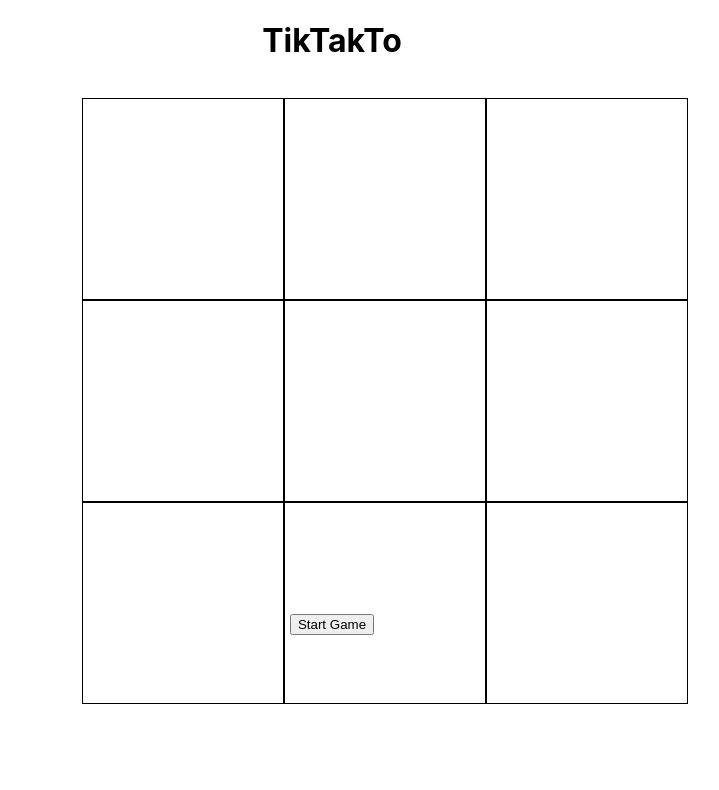
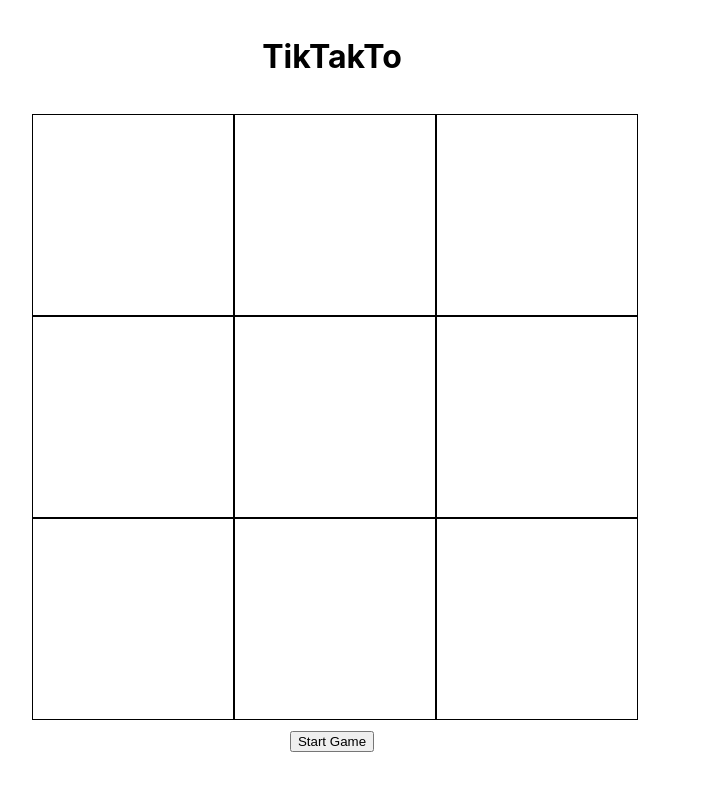
Before and after one commit to Wow-Its-Ian/Inkarnate-TikTakTo, a React (Create React App) app in the folder tiktakto/: page / in a window 1280 px wide. Shown: the top 790 px of the page, without its empty margins (308-1027 px from the left). Built offline with nearby package versions, Linux system fonts and the light colour scheme.

Commit message:
fixed column check bug

```diff
--- a/tiktakto/src/App.js
+++ b/tiktakto/src/App.js
@@ -51,7 +51,7 @@ function App() {
   };
 
   const checkColumnWin = () => {
-    for (let i = 0; i < 2; i++) {
+    for (let i = 0; i < 3; i++) {
       if (
         boardState[0][i] === 'X' &&
         boardState[1][i] === 'X' &&
@@ -66,7 +66,7 @@ function App() {
         boardState[1][i] === 'O' &&
         boardState[2][i] === 'O'
       ) {
-        setWinner('');
+        setWinner('O');
         endGame();
         return true;
       }
@@ -116,6 +116,7 @@ function App() {
     setBoardState(emptyBoardState);
     setTurnCount(0);
     setWinner(null);
+    setDraw(false);
   };
 
   const nextTurn = () => {
@@ -129,14 +130,15 @@ function App() {
   };
 
   return (
+    <div className="App">
       <div
-      className="App"
         style={{
           display: 'flex',
           justifyContent: 'center',
           alignItems: 'center',
           flexDirection: 'column',
           gap: '1em',
+          padding: '1em',
         }}
       >
         <Title
@@ -153,11 +155,16 @@ function App() {
           boardState={boardState}
         ></GameBoard>
         {!gamePlaying && !winner && !draw && (
+          <div>
             <StartButton startGame={startGame}></StartButton>
+          </div>
         )}
         {winner || draw ? (
+          <div>
             <RestartButton restartGame={restartGame}></RestartButton>
+          </div>
         ) : null}
+      </div>
     </div>
   );
 }
@@ -215,8 +222,8 @@ function GameBoard({
         gridTemplateRows: '1fr 1fr 1fr',
         gridTemplateColumns: '1fr 1fr 1fr',
 
-        height: '500px',
-        width: '500px',
+        height: '600px',
+        width: '600px',
       }}
     >
       <div id="row1">
```
Lines whose indentation alone changed are shown as unchanged.
